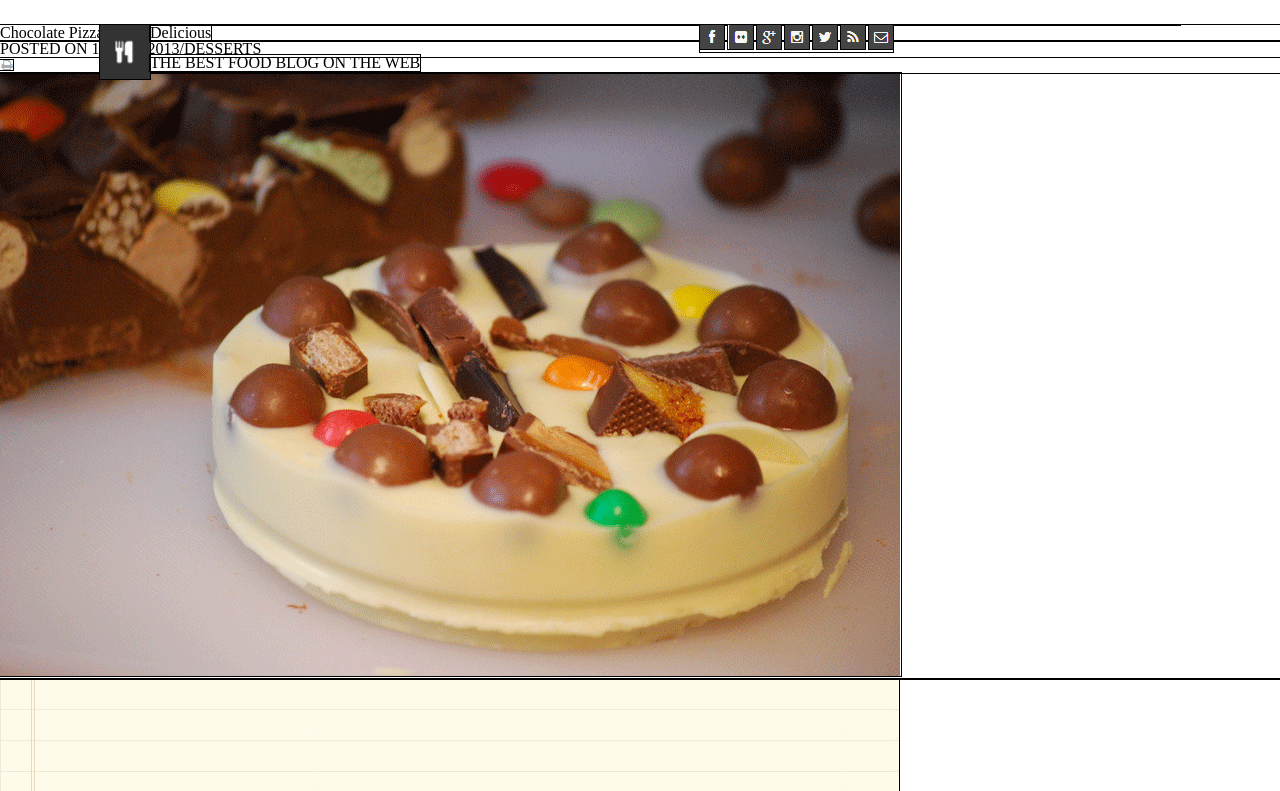
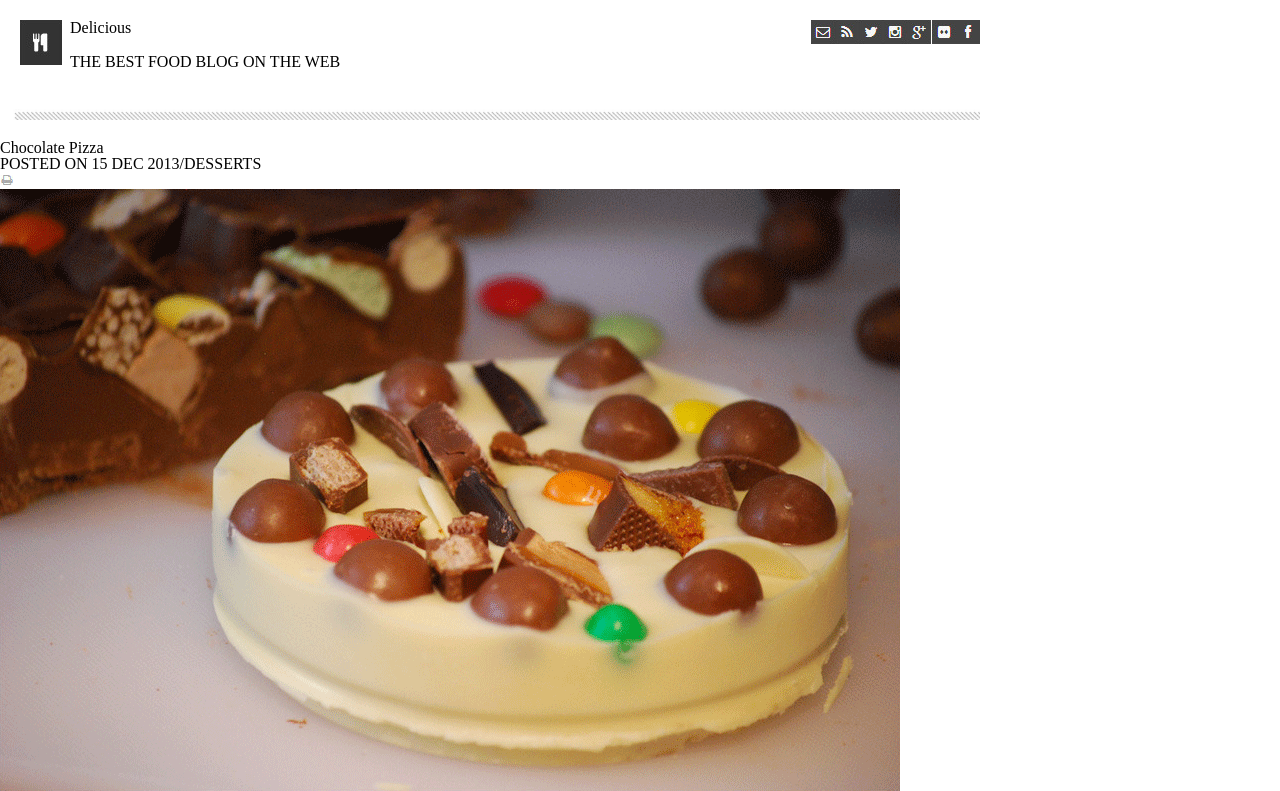
Before and after one commit to c-costello/chocolate_pizza, a plain HTML site: page index.html in a window 1280 px wide. Shown: the top 791 px of the page. Drawn offline with Linux system fonts and the light colour scheme.

Commit message:
we have a header!!

```diff
--- a/index.html
+++ b/index.html
@@ -6,22 +6,22 @@
     <link rel="stylesheet" href="styles/style.css">
   </head>
   <body>
-    <header>
+    <header class="mainbanner">
     <section id=headersection1>
       <img src="assets/logo.png">
       <h3>Delicious</h3>
       <h4>THE BEST FOOD BLOG ON THE WEB</h4>
+      <ul>
+        <li><img src="assets/fb-icon.png"></li>
+        <li><img src="assets/flic-icon.png"></li>
+        <li><img src="assets/gp-icon.png"></li>
+        <li><img src="assets/insta-icon.png"></li>
+        <li><img src="assets/twit-icon (1).png"></li>
+        <li><img src="assets/rss-icon.png"></li>
+        <li><img src="assets/mail-icon.png"></li>
+      </ul>
+      <img id="bar" src="bar1.PNG">
     </section>
-    <section id=icons>
-      <img src="assets/fb-icon.png">
-      <img src="assets/flic-icon.png">
-      <img src="assets/gp-icon.png">
-      <img src="assets/insta-icon.png">
-      <img src="assets/twit-icon (1).png">
-      <img src="assets/rss-icon.png">
-      <img src="assets/mail-icon.png">
-    </section>
-      <section></section>
     </header>
     <main>
       <section>
@@ -57,7 +57,7 @@
       <section>
       </section>
     </main>
-    <footer>
+    <footer class="mainbanner">
       <img src="assets/van-pic.png">
       <h6>Vanessa Stevenson</h6>
       <p>Food enthusiat, photography fan. Add a pinch of raw foodism and that's pretty mch who I am</p>
--- a/styles/style.css
+++ b/styles/style.css
@@ -1,44 +1,41 @@
-* {
-  outline: 1px solid black;
+.mainbanner {
+  width: 960px;
+  padding: 20px 20px;
 }
 
 header {
-  margin: 25px 100px 25px 100px;
+  height:100px;
 }
+#headersection1 {
+  position:relative;
+  height: 100px;
 
-
-#headersection1 img {
-  position: absolute;
-  top: 25px;
-  left: 100px;
-  width: 50px;
-}
-#headersection1 h3 {
-  position: absolute;
-  top: 25px;
-  left: 150px;
-}
-#headersection1 h4 {
-  position: absolute;
-  top: 55px;
-  left: 150px;
-}
-
-#icons {
-  position: absolute;
-  left: 700px;
-}
-
-
-
-/* header img {
-  position: absolute;
 }
 
 h3 {
   position: absolute;
+  top: 0px;
+  left:50px;
+}
+h4 {
+  position: absolute;
+  bottom: 50px;
+  left:50px;
+}
+#headersection1 ul {
+  width: 200px;
+  position: absolute;
+  right: 0px;
+  top: 0px;
+}
+#headersection1 li {
+  margin-right: 0px;
+  float: right;
 }
 
-h4 {
+#bar {
+  width: 970px;
   position: absolute;
-} */
+  bottom: 0px;
+  left:-10px;
+}
```
Also changed, not shown: assets/PREVIEW.jpg (added), bar1.PNG (added).
